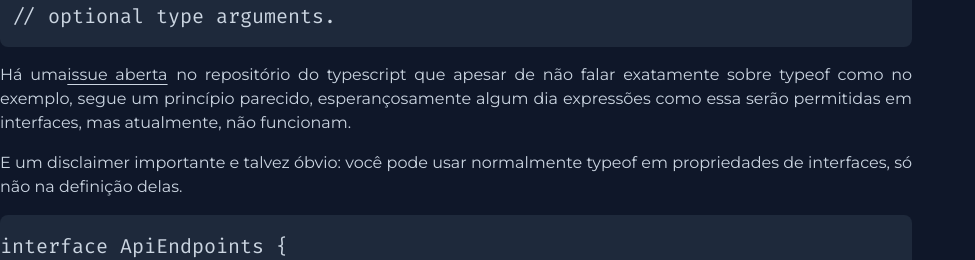
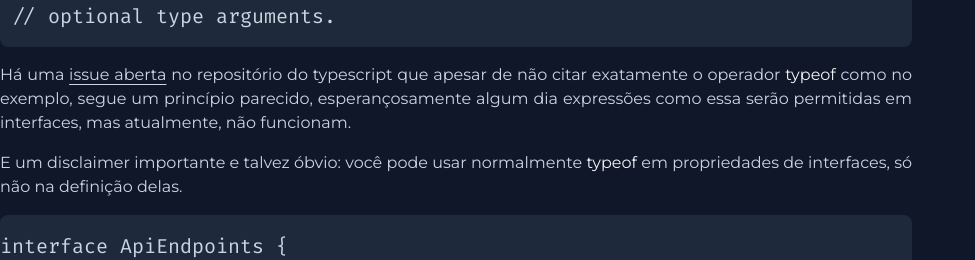
Before and after one commit to alvseven/portfolio, a Next.js app: page /type-vs-interface in a window 1280 px wide. Shown: the part 5139-5399 px from the top of the page, without its empty margins (0-975 px from the left). Built offline with nearby package versions, Linux system fonts and the light colour scheme.

Commit message:
commiting before i get my progress lost for some magical reason

```diff
--- a/src/app/type-vs-interface/page.tsx
+++ b/src/app/type-vs-interface/page.tsx
@@ -313,9 +313,9 @@ export default async function Home() {
             Uma das coisas que sempre digo é que quanto menos tipos manualmente
             você escrever, melhor. Pra isso, constantemente uso e recomendo
             tipos derivados, que geralmente vêm de um valor já existente em
-            runtime, através do operador
-            <span className="text-highlight pl-px">typeof</span>, essa abordagem
-            é menos suscetível a erros, reduz a quantidade de código escrito e
+            runtime, através do operador&nbsp;
+            <span className="text-highlight">typeof</span>, essa abordagem é
+            menos suscetível a erros, reduz a quantidade de código escrito e
             deixa o código mais contundente (tema pra um próximo artigo 👀).
           </p>
 
@@ -330,24 +330,26 @@ export default async function Home() {
           <DerivedTypesWithInterface />
 
           <p>
-            Há uma
+            Há uma&nbsp;
             <Link
               href="https://github.com/microsoft/TypeScript/issues/31843"
               target="_blank"
-              className="underline underline-offset-4 mr-px"
+              className="underline underline-offset-4"
             >
               issue aberta
             </Link>
-            &nbsp;no repositório do typescript que apesar de não falar
-            exatamente sobre typeof como no exemplo, segue um princípio
-            parecido, esperançosamente algum dia expressões como essa serão
-            permitidas em interfaces, mas atualmente, não funcionam.
+            &nbsp;no repositório do typescript que apesar de não citar
+            exatamente o operador&nbsp;
+            <span className="text-highlight">typeof</span>&nbsp;como no exemplo,
+            segue um princípio parecido, esperançosamente algum dia expressões
+            como essa serão permitidas em interfaces, mas atualmente, não
+            funcionam.
           </p>
 
           <p>
             E um disclaimer importante e talvez óbvio: você pode usar
-            normalmente typeof em propriedades de interfaces, só não na
-            definição delas.
+            normalmente&nbsp;<span className="text-highlight">typeof</span>
+            &nbsp;em propriedades de interfaces, só não na definição delas.
           </p>
 
           <InterfacesWithDerivedPropertyTypes />
```
